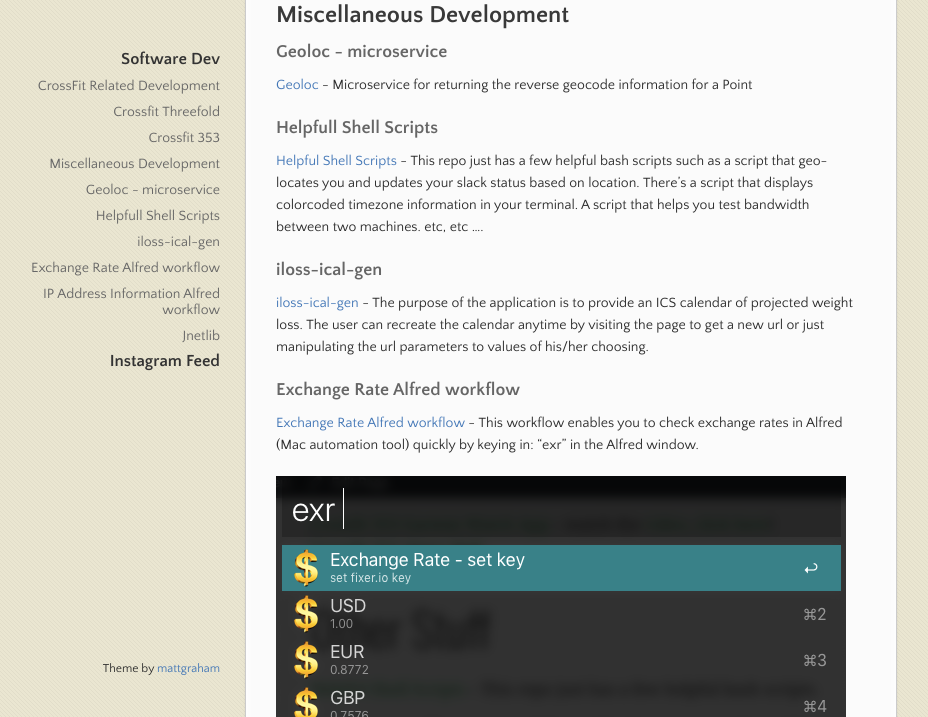
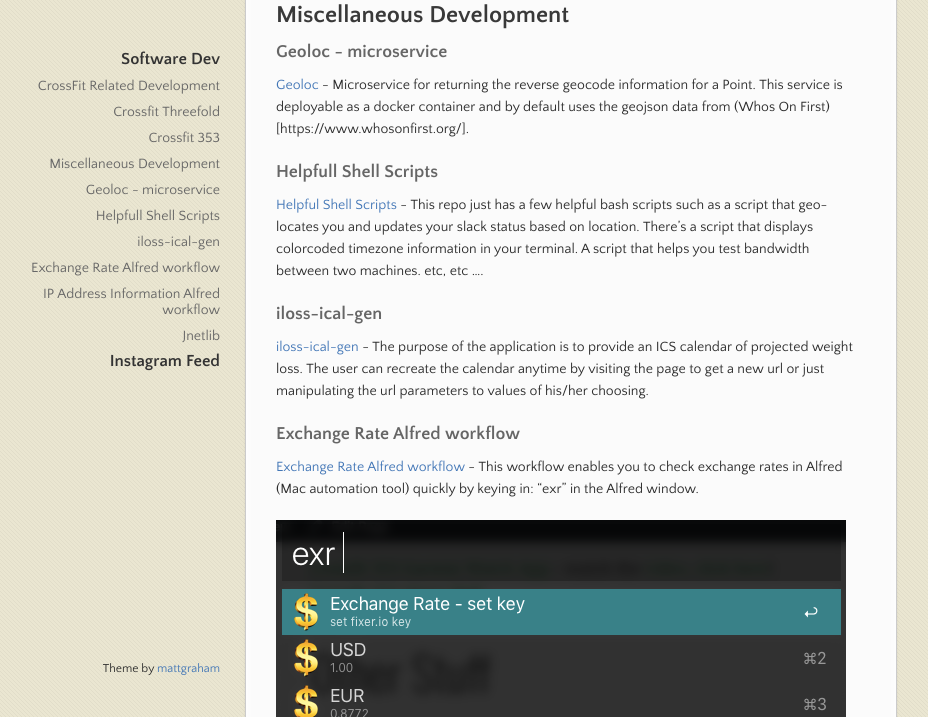
Before and after one commit to jcolson/jcolson.github.io, a Jekyll site: the page built from software-dev/index.md, in a window 1280 px wide and 900 px high, scrolled down 734 px, cut to the strip 183-900 px from the top of the window. Shown: the whole strip, without its empty margins (70-998 px from the left). Built offline with Jekyll 4.4.1, drawn with Linux system fonts in a browser that asks for light colours.

Commit message:
whosonfirst

```diff
--- a/software-dev/index.md
+++ b/software-dev/index.md
@@ -36,7 +36,8 @@
 ## Miscellaneous Development
 
 ### Geoloc - microservice
-[Geoloc](https://github.com/jcolson/geoloc){:target="_blank"} - Microservice for returning the reverse geocode information for a Point
+[Geoloc](https://github.com/jcolson/geoloc){:target="_blank"} - Microservice for returning the reverse geocode information for a Point.
+This service is deployable as a docker container and by default uses the geojson data from (Whos On First)[https://www.whosonfirst.org/].
 
 ### Helpfull Shell Scripts
 [Helpful Shell Scripts](https://git.sr.ht/~jcolson/random-scripts){:target="_blank"} - This repo just has a few helpful bash scripts such as a script that geo-locates you and updates your slack status based on location.  There's a script that displays colorcoded timezone information in your terminal.  A script that helps you test bandwidth between two machines.  etc, etc ....
```
